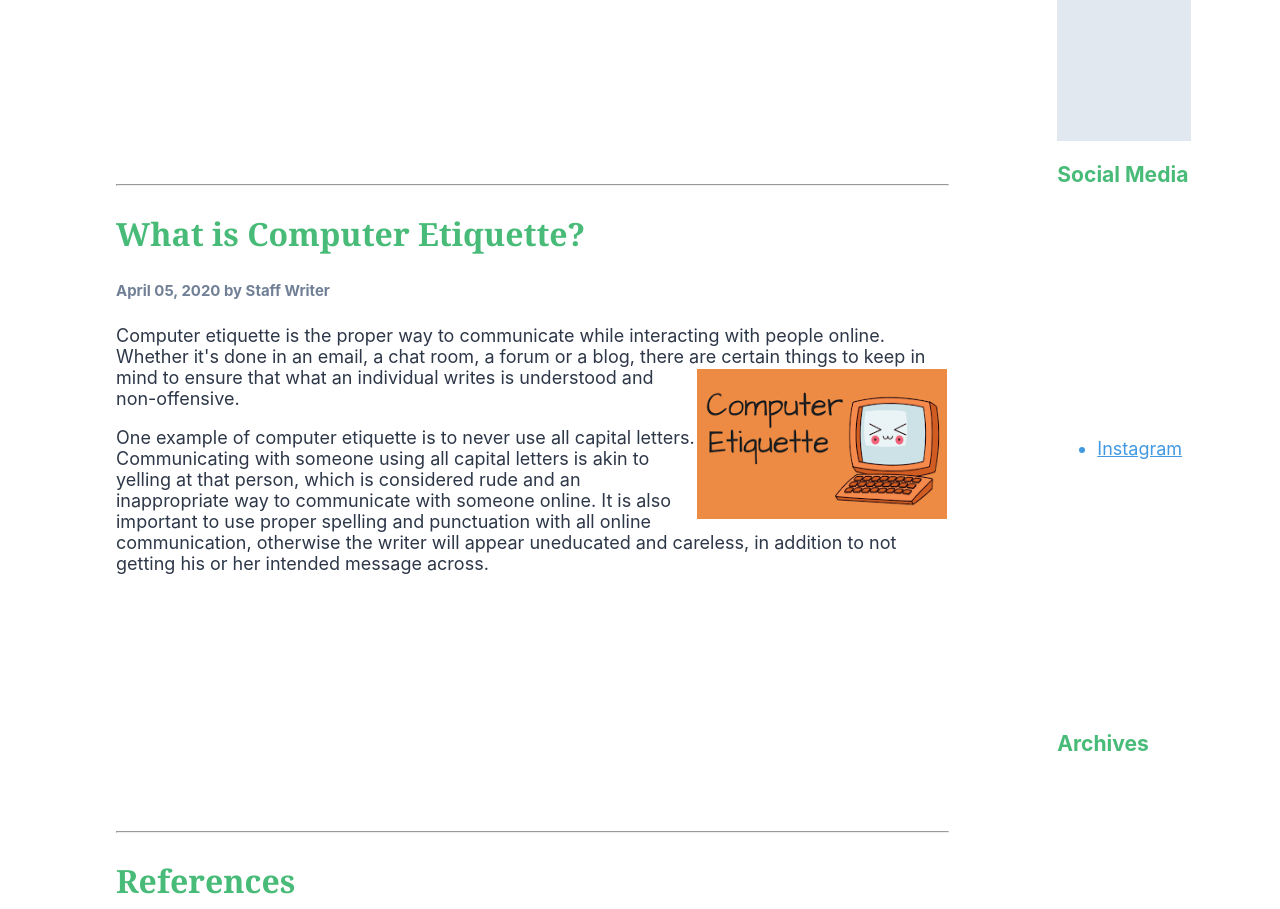
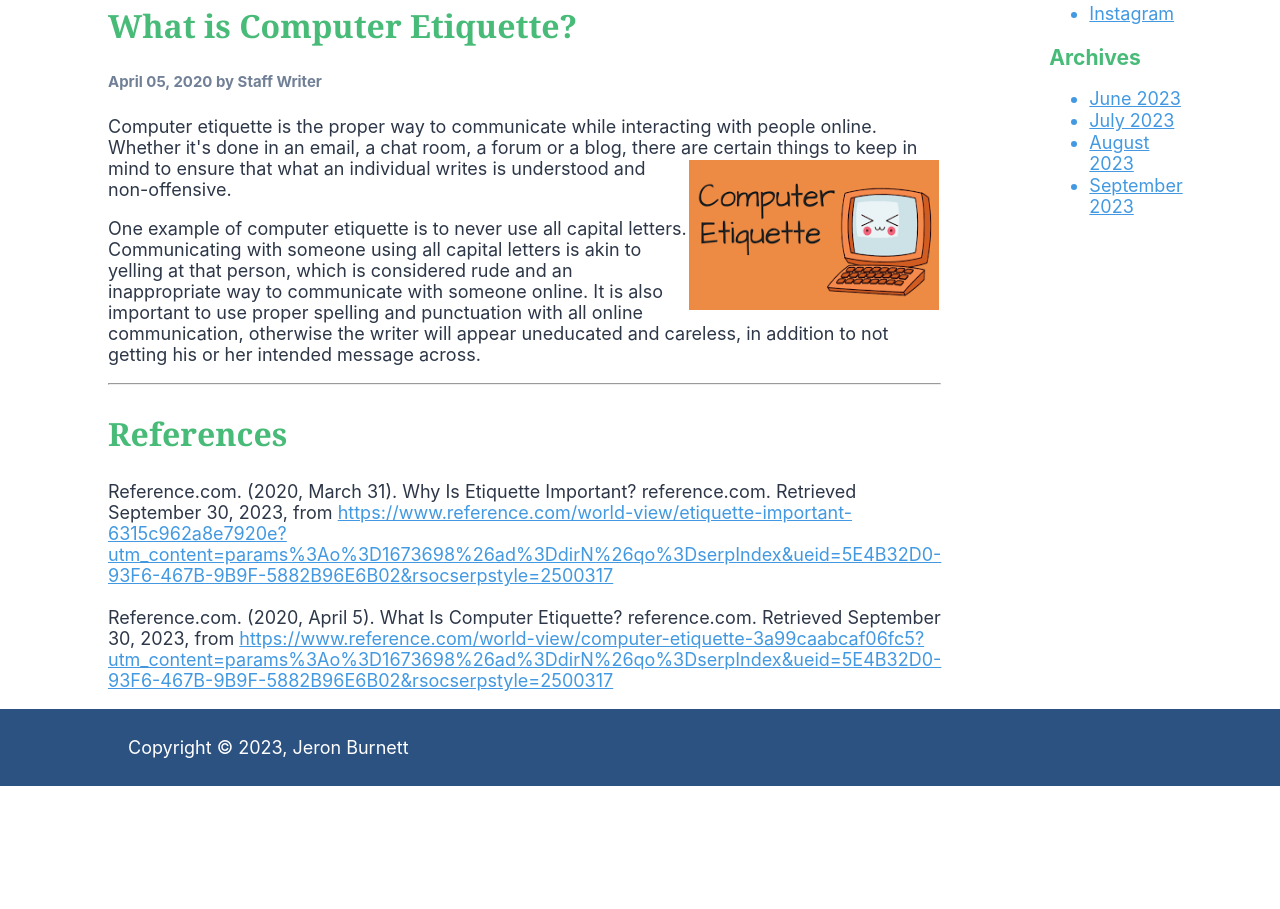
Before and after one commit to jovannie123/info2180-lab2, a plain HTML site: page index.html in a window 1280 px wide. Shown: the part 1098-2007 px from the top of the page. After the commit the page ends 1884 px from the top, so only its background shows below. Drawn offline with Linux system fonts and the light colour scheme.

Commit message:
modified index.html and styles.css

```diff
--- a/index.html
+++ b/index.html
@@ -7,7 +7,6 @@
  <link rel="stylesheet" href="styles.css">
 </head>
 <body>
-    <div class="container">
     <header>
         <img
             src="./Jeron_Burnett_2021.png"
@@ -19,6 +18,8 @@
             A collection of Blog Posts on ettiquete.
         </p>
     </header>
+
+    <div class="container">
     <main>
         <article>
             <h2 class="styler">
@@ -154,9 +155,9 @@
         </ul>
     <!-- This will be your sidebar -->
     </aside>
+    </div>
     <footer>
         <p>Copyright &copy; 2023, Jeron Burnett</p>
     </footer>
-    </div>
 </body>
 </html>
--- a/styles.css
+++ b/styles.css
@@ -1,7 +1,6 @@
 .container{
     display: grid;
-    grid-template-rows: 15fr 80fr 5fr;
-    grid-template-columns: 5.5fr 78.5fr 15fr -fr;
+    grid-template-columns: 5.5fr 78.5fr 15fr 1fr;
     grid-gap: 6em;
 }
 
@@ -26,6 +25,7 @@ img[src="./Jeron_Burnett_2021.png"]{
 
 body{
     font-size: 18px;
+    margin: 0;
     color:#2D3748;
     font-family: -apple-system, BlinkMacSystemFont, "Segoe UI",Roboto,"Helvetica Neue",Arial,"Noto Sans",sansserif;
 }
@@ -74,31 +74,25 @@ a.styler{
 }
 
 main{
-    display: grid;
     grid-row: 2/3;
     grid-column: 2/3;
 }
 
 header{
-    display: grid;
     background-color: #63B3ED;
     color: #FFFFFF;
-    grid-row: 1 / 2;
-    grid-column: 1 / 5;
+    padding: 20px;
 }
 
 aside{
-    display: grid;
     grid-row: 2/3;
     grid-column: 3/4;
 }
 
 footer{
-    display: grid;
     background-color: #2c5282;
     color: #FFFFFF;
-    grid-row: 3/4;
-    grid-column: 1/5;
+    padding: 10px;
     padding-left: 10%;
 }
 
```
